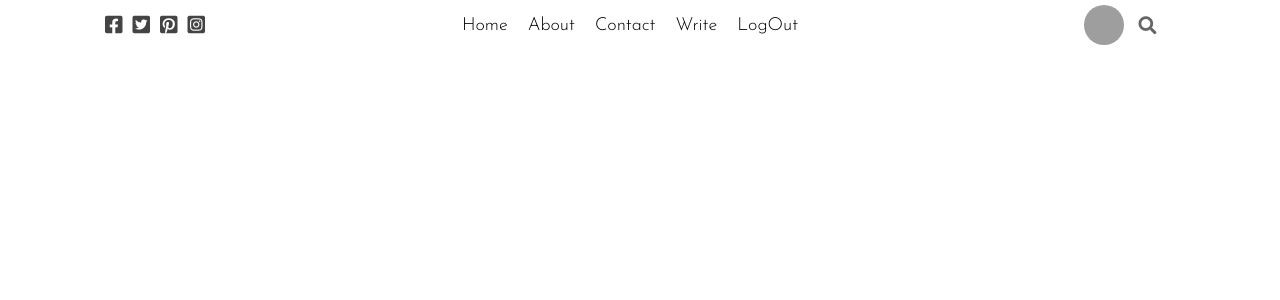
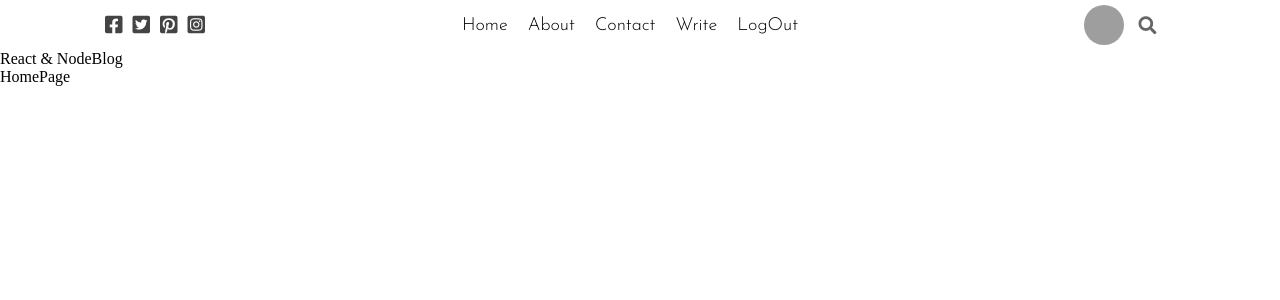
Before and after one commit to Ochommaflorence/BlogApp_Client, a React (Create React App) app: page / in a window 1280 px wide. Shown: the top 300 px of the page. Built offline with nearby package versions, Linux system fonts and the light colour scheme; grey boxes are pictures that could not be loaded.

Commit message:
files been added to header

```diff
--- a/src/App.js
+++ b/src/App.js
@@ -1,10 +1,12 @@
 import './App.css';
+import Home from './pages/home/Home';
 import TopBar from './topbar/TopBar';
 
 function App() {
   return (
    <div>
      <TopBar/>
+     <Home/>
    </div>
   );
 }
--- a/src/header/Header.js
+++ b/src/header/Header.js
@@ -4,7 +4,10 @@
 const Header = () => {
     return (
         <div className="header">
-
+            <div className="headerTitles">
+                <span className="headerTitleSm">React & Node</span>
+                <span className="headerTitleLg">Blog</span>
+            </div>
         </div>
     )
 }
--- a/src/pages/home/Home.js
+++ b/src/pages/home/Home.js
@@ -1,10 +1,12 @@
 import React from 'react'
+import Header from '../../header/Header'
 import './Home.css'
 
 const Home = () => {
     return (
         <div className="home">
-
+            <Header/>
+            HomePage
         </div>
     )
 }
```
